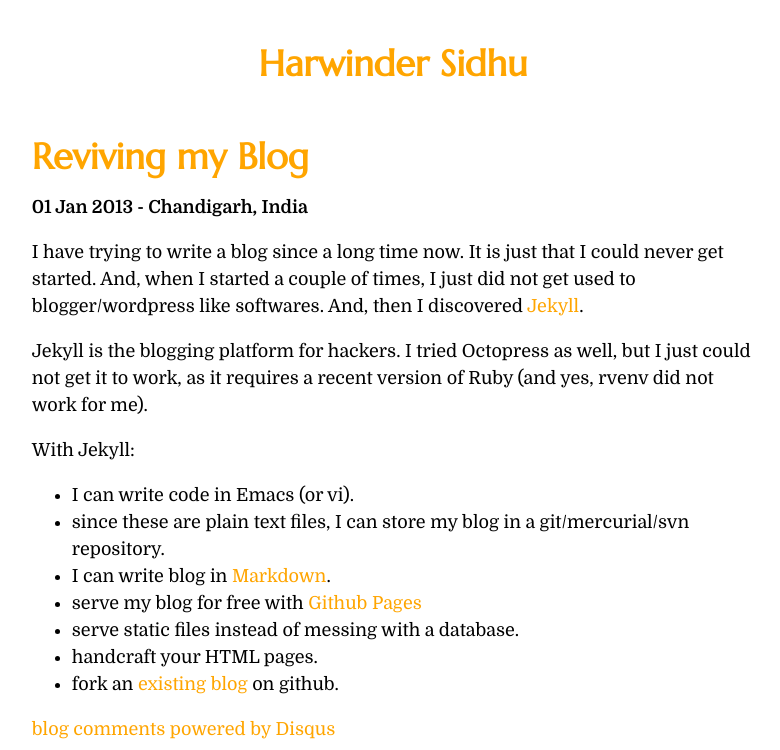
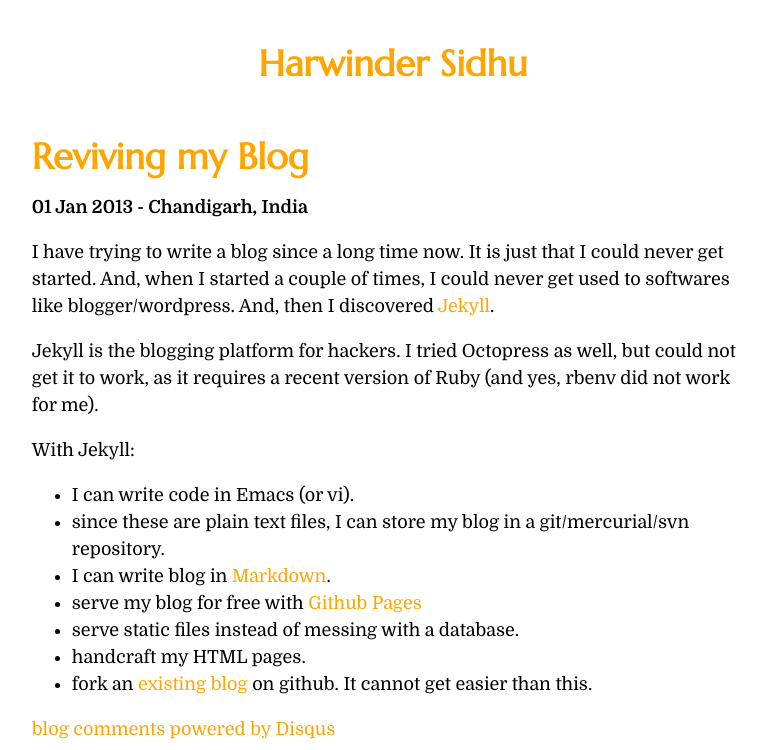
Before and after one commit to harwinder/harwinder.github.com, a Jekyll site: the page built from _posts/2013-01-01-reviving-my-blog.md, in a window 1280 px wide. Shown: the top 750 px of the page, without its empty margins (247-1027 px from the left). Built offline with Jekyll 4.4.1, drawn with Linux system fonts in a browser that asks for light colours; Markdown is read by kramdown in place of the engine named in the settings; comment, search, counter and statistics services are not loaded.

Commit message:
changes made to first post

```diff
--- a/_posts/2013-01-01-reviving-my-blog.md
+++ b/_posts/2013-01-01-reviving-my-blog.md
@@ -8,9 +8,9 @@ summary: A new start in the new year
 
 __01 Jan 2013 - Chandigarh, India__
 
-I have trying to write a blog since a long time now. It is just that I could never get started. And, when I started a couple of times, I just did not get used to blogger/wordpress like softwares. And, then I discovered [Jekyll](https://github.com/mojombo/jekyll "Jekyll").
+I have trying to write a blog since a long time now. It is just that I could never get started. And, when I started a couple of times, I could never get used to softwares like blogger/wordpress. And, then I discovered [Jekyll](https://github.com/mojombo/jekyll "Jekyll").
 
-Jekyll is the blogging platform for hackers. I tried Octopress as well, but I just could not get it to work, as it requires a recent version of Ruby (and yes, rvenv did not work for me).
+Jekyll is the blogging platform for hackers. I tried Octopress as well, but could not get it to work, as it requires a recent version of Ruby (and yes, rbenv did not work for me).
 
 With Jekyll:
 
@@ -19,5 +19,5 @@ With Jekyll:
   *  I can write blog in [Markdown](http://daringfireball.net/projects/markdown/syntax).
   *  serve my blog for free with [Github Pages](http://pages.github.com)
   *  serve static files instead of messing with a database.
-  *  handcraft your HTML pages.
-  *  fork an [existing blog](https://github.com/mojombo/jekyll/wiki/sites) on github.
+  *  handcraft my HTML pages.
+  *  fork an [existing blog](https://github.com/mojombo/jekyll/wiki/sites) on github. It cannot get easier than this.
```
Also changed, not shown: 2 other files.
